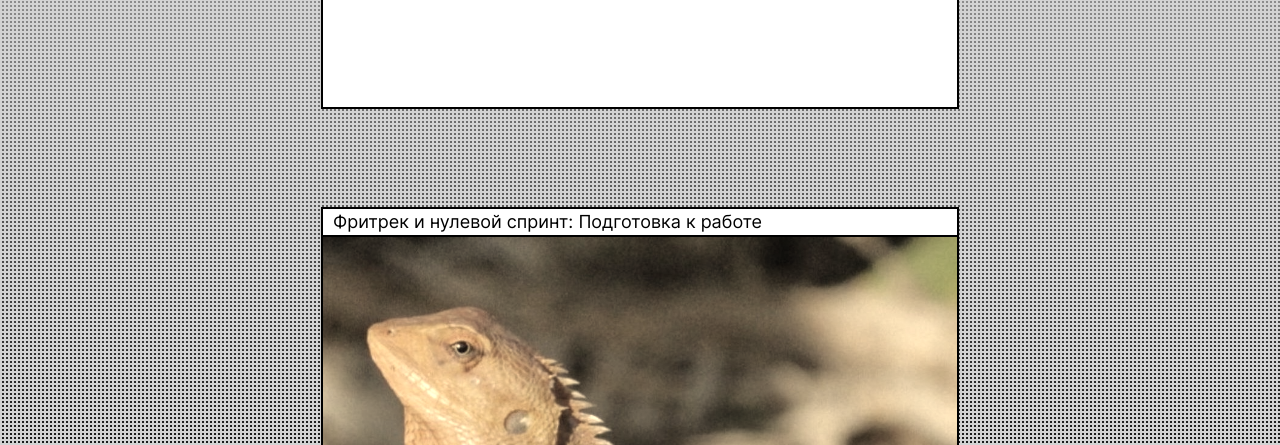
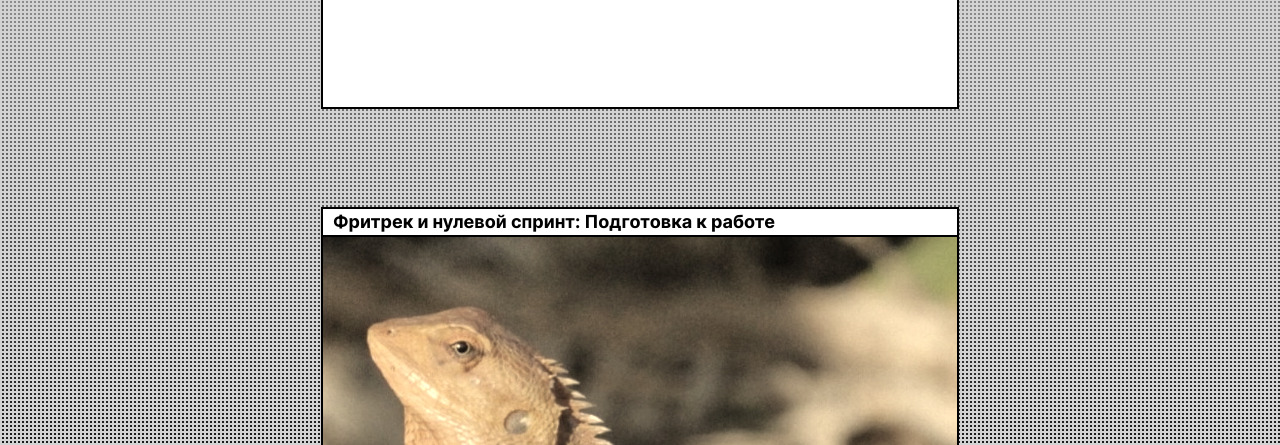
Before and after one commit to irakab/zakrivayuschiy-teg-f, a plain HTML site: page index.html in a window 1280 px wide. Shown: the part 355-800 px from the top of the page. Drawn offline with Linux system fonts and the light colour scheme.

Commit message:
variable font weight fix

```diff
--- a/fonts/fonts.css
+++ b/fonts/fonts.css
@@ -13,9 +13,8 @@
     font-family: 'Inter-Variable';
     src:
         local('Inter-Variable'),
-        url('./Inter-Variable.woff2') format('woff2'),
         url('./Inter-Variable.woff2') format('woff2 supports variations'),
         url('./Inter-Variable.woff2') format('woff2-variations');
-    font-weight: 400 785;
+    font-weight: 400 900;
     font-display: swap;
 }
--- a/styles/style.css
+++ b/styles/style.css
@@ -71,7 +71,7 @@
 
 .card-title {
   font-family: var(--font-basic);
-  font-weight: var(--font-basic-title-weight);
+  font-variation-settings: 'wght' var(--font-basic-title-weight);
   font-size: 18px;
   line-height: 100%;
   padding-inline: 10px;
--- a/styles/variables.css
+++ b/styles/variables.css
@@ -2,9 +2,9 @@
 
 :root {
     --font-accent: 'PressStart2P', sans-serif;
-    --font-basic: 'Inter-Variable', Arial;
-    --font-basic-weight: 400;
-    --font-basic-title-weight: 785;
+    --font-basic: 'Inter-Variable', sans-serif;
+    --font-basic-weight: 410;
+    --font-basic-title-weight: 710;
     --background-gradient:
         repeating-linear-gradient(90deg,  #d3d3d3 0 2px, transparent 2px 4px),
         repeating-linear-gradient(0deg,  #d3d3d3 0 2px, transparent 2px 4px),
```
